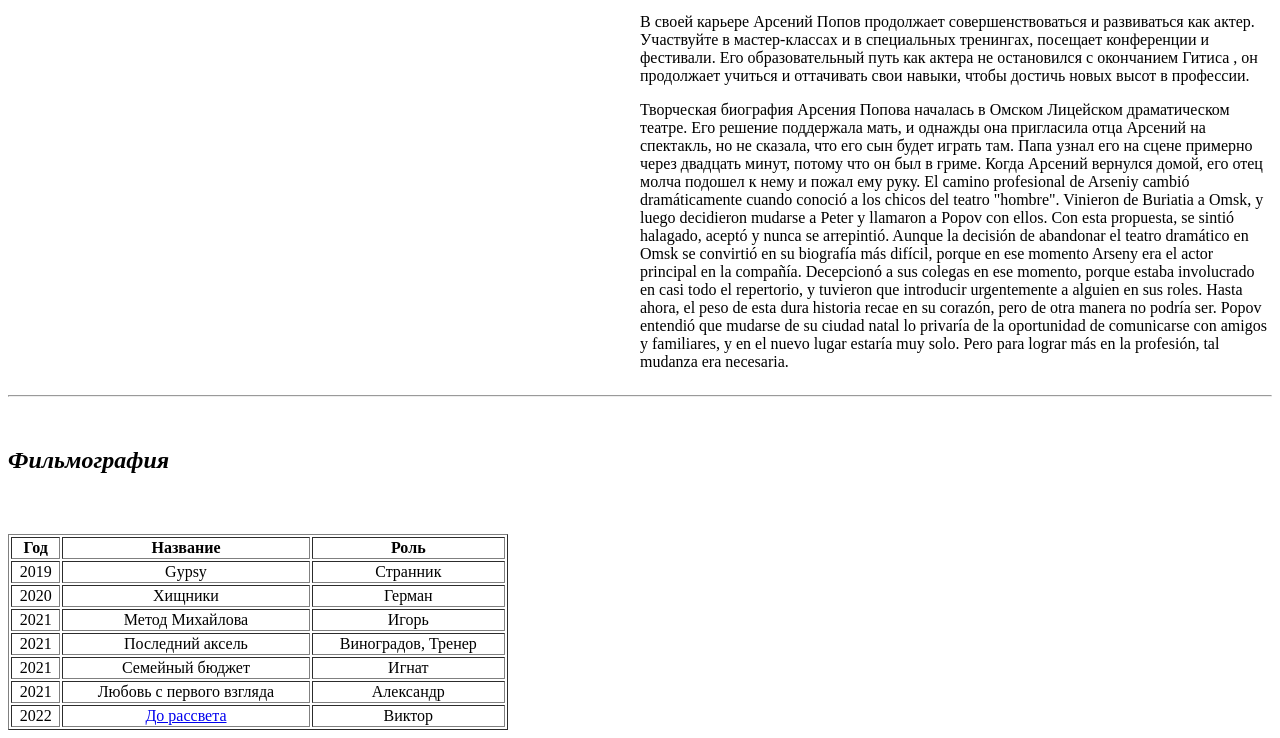
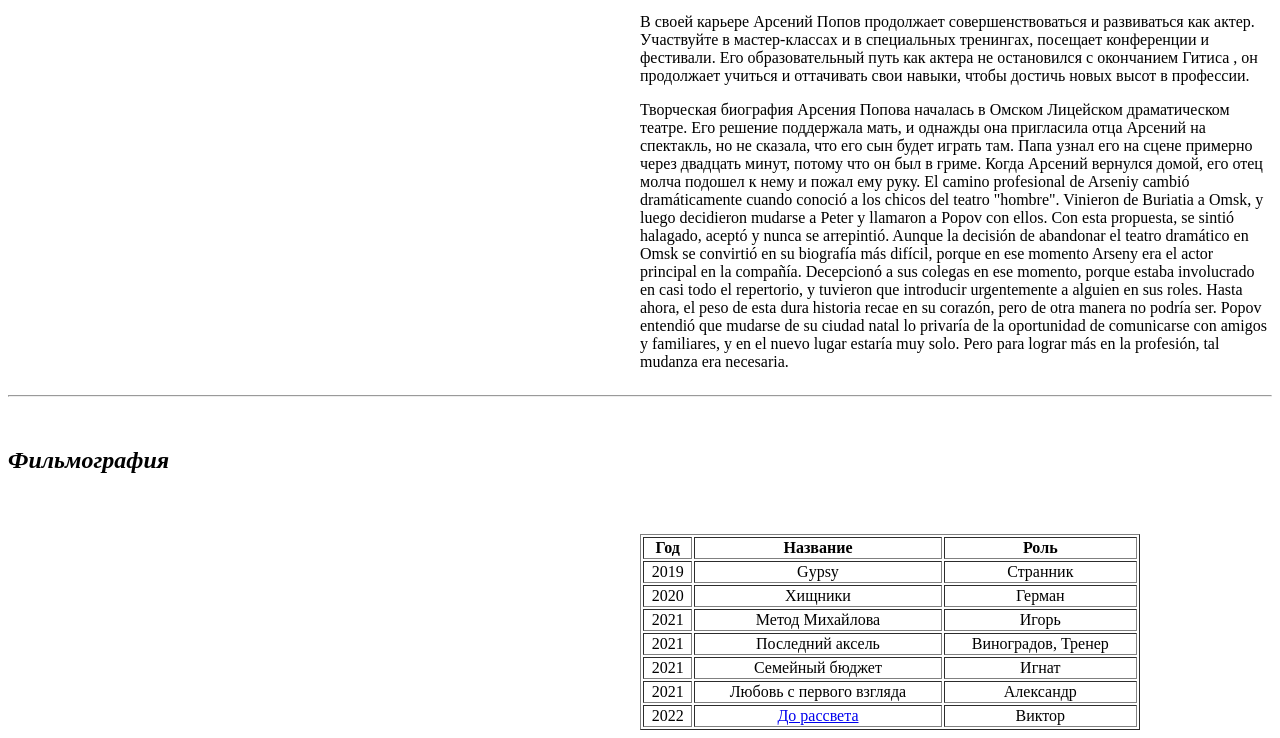
Before and after one commit to sergopancha/jeka, a plain HTML site: page index.html in a window 1280 px wide. Shown: the part 1500-2238 px from the top of the page. Drawn offline with Linux system fonts and the light colour scheme.

```diff
--- a/index.html
+++ b/index.html
@@ -160,9 +160,9 @@ YQ" width="700px"></div>
     Popov entendió que mudarse de su ciudad natal lo privaría de la oportunidad de comunicarse con amigos y
     familiares, y en el nuevo lugar estaría muy solo. Pero para lograr más en la profesión, tal mudanza era
      necesaria.</p></div>-->
-<div class="clear">
+<div class="clear"></div>
 <br><h2 id="Фильмография"><p><i>Фильмография</i></p></h2><br><br>
-
+<div class="right50">
 <table border="1" width="500px">
 <thead>
 <tr>
@@ -211,5 +211,6 @@ YQ" width="700px"></div>
 </thead>
 </table>
 </div>
+<div class="left50"></div>
 </body>
 </html>
--- a/name.css
+++ b/name.css
@@ -6,7 +6,7 @@
     margin-left: 1%;
 }
 
-.block2,.detstvo-text ,.seny-text , .ucheba-text{
+.block2,.detstvo-text ,.seny-text , .ucheba-text , .right50{
     width:25%;
     float: right;
 }
@@ -53,3 +53,9 @@ width: 100%;
 width:50% ;
 
 }
+.right50{
+    width: 50%;
+}
+.left50{
+    width: 50%;
+}
```
